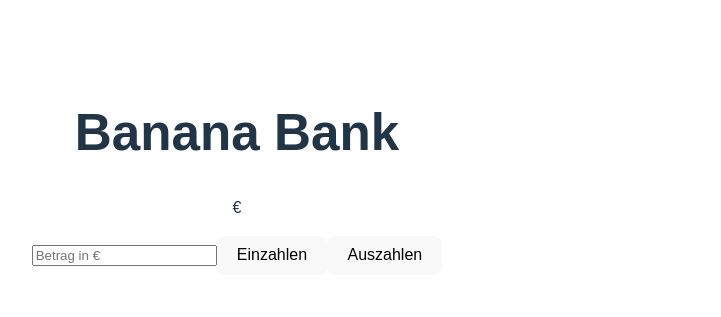
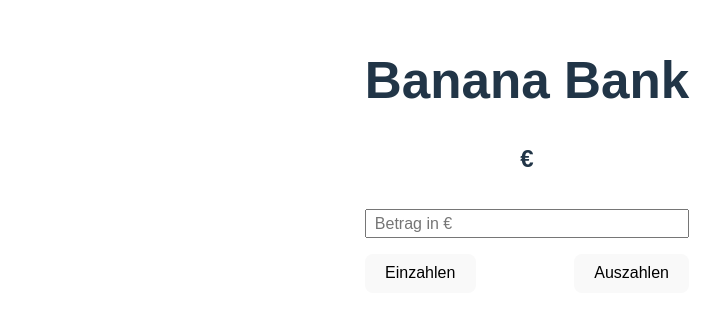
Before and after one commit to JohannaHaer/project_24_01_19_banana_bank, a React (Vite) app: page / in a window 1280 px wide. Shown: the part 227-544 px from the top of the page, without its empty margins (113-834 px from the left). Built offline with nearby package versions, Linux system fonts and the light colour scheme.

Commit message:
mit style

```diff
--- a/src/App.css
+++ b/src/App.css
@@ -1,8 +1,7 @@
-#root {
-  max-width: 1280px;
-  margin: 0 auto;
-  padding: 2rem;
-  text-align: center;
+* {
+  margin: 0;
+  padding: 0;
+  box-sizing: border-box;
 }
 
 @import url(http://fonts.googleapis.com/css?family=Oleo+Script);
@@ -10,61 +9,12 @@
 
 body {
     font-family: "Ruluko", sans-serif;
-    margin: 0px auto;
+    display: flex;
+    flex-direction: column;
+    justify-content: center;
     text-align: center;
-    width: 700px;
 }
 
-.header {
-    margin: 50px 0px;
+h1 {
+    margin-bottom: 2rem;
 }
-
-#logoImg {
-    width: 100px;
-    height: 100px;
-}
-
-#title {
-    color: #fbec5d;
-    background-color: #fffbc9;
-    border-radius: 5px;
-    font-family: "Oleo Script", cursive;
-    font-size: 50px;
-    margin: 0;
-}
-
-.konto {
-    color: #6b3e26;
-    background-color: #fffbc9;
-    border: 1px solid #fbec5d;
-    border-radius: 15px;
-    display: inline-block;
-    margin: 10px;
-    padding: 10px;
-    width: 300px;
-}
-
-.saldo {
-    background-color: #fbec5d;
-    color: #ffffff;
-    border: 1px solid #fbec5d;
-    border-radius: 15px;
-    font-family: "Ruluko", sans-serif;
-    font-size: 50px;
-    margin: 5px;
-    padding: 25px 0px;
-}
-.geldbetrag {
-    margin: 0 0.25rem;
-    min-width: 125px;
-    border: 1px solid #eee;
-    border-radius: 5px;
-    transition: border-color 0.5s ease-out;
-}
-.auszahlen,
-.einzahlen {
-    margin: 5px;
-    background-color: #fbec5d;
-    color: #6b3e26;
-    border-radius: 5px;
-}
--- a/src/assets/components/account/Account.jsx
+++ b/src/assets/components/account/Account.jsx
@@ -1,3 +1,5 @@
+import "./account.css"
+
 const Account = ({obj, setObj}) => {
 
     const depositFunc = () => {
@@ -31,7 +33,7 @@ const Account = ({obj, setObj}) => {
     return (
         <>
             <p>{obj.account} €</p>
-            <div>
+            <div className="input">
                 <input
                 type="number"
                 id = "input"
@@ -39,8 +41,10 @@ const Account = ({obj, setObj}) => {
                 value = {obj.entry}
                 onChange={(event) => setObj({...obj, entry: event.target.value})}
                 />
-                <button onClick={depositFunc}>Einzahlen</button>
-                <button onClick={payOutFunc}>Auszahlen</button>
+                <div className="buttons">
+                    <button onClick={depositFunc}>Einzahlen</button>
+                    <button onClick={payOutFunc}>Auszahlen</button>
+                </div>
             </div>
 
         </>
--- /dev/null
+++ b/src/assets/components/account/account.css
@@ -0,0 +1,26 @@
+p {
+    font-size: 1.5rem;
+    font-weight: 700;
+    margin-bottom: 2rem;
+}
+
+.input {
+    display: flex;
+    flex-direction: column;
+    gap: 1rem;
+}
+
+input {
+    font-size: 1rem;
+    padding: 0.2rem 0.5rem;
+}
+
+.buttons {
+    display: flex;
+    justify-content: space-between;
+}
+
+button {
+    background-color: rgb(180, 163, 6);
+    color: black;
+}
```
